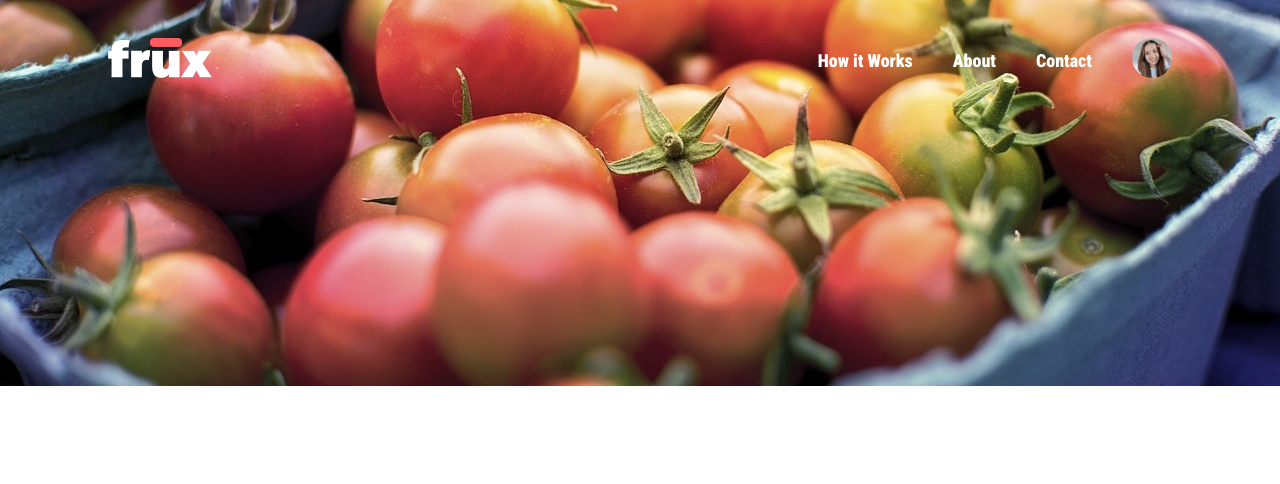
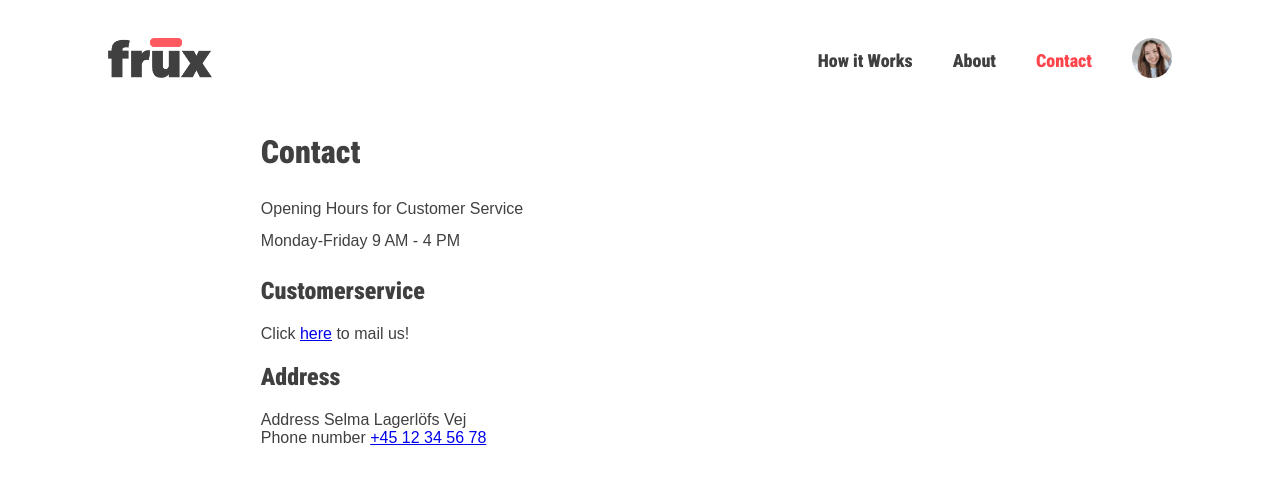
Before and after one commit to Eberpraw/frux, a Flask app: template application/templates/contact.html in a window 1280 px wide. Shown: the top 484 px of the page. Run offline with Flask 3, Linux system fonts and the light colour scheme; the template is opened without the code that fills it, so the values that code supplies are empty.

Commit message:
Contact subpage

```diff
--- a/application/app.py
+++ b/application/app.py
@@ -24,7 +24,11 @@ def index():
 #We create the subpage How it works
 @app.route("/how-it-works")
 def How_it_works():
-    return render_template("How_it_works.html")
+    return render_template("how-it-works.html")
+
+@app.route("/contact")
+def Contact():
+    return render_template("contact.html")
 
 @app.route("/profile/emilie", methods=["GET", "POST"])
 def profile():
--- a/application/static/styles.css
+++ b/application/static/styles.css
@@ -204,3 +204,7 @@ ul {
 .how-it-works-title {
     text-align:center;
 }
+
+.contactMain {
+    margin-left: 20%;
+}
--- a/application/templates/contact.html
+++ b/application/templates/contact.html
@@ -1,7 +1,5 @@
 <!DOCTYPE html>
-
 <html lang="en">
-
     <head>
         <meta charset="utf-8">
         <title>Contact</title>
@@ -9,35 +7,36 @@
         <link rel="stylesheet" href="https://fonts.googleapis.com/css?family=Roboto+Condensed:900&display=swap">
         <meta name="viewport" content="width=device-width, initial-scale=1.0">
     </head>
-
-<style>
-    body {
-        background-image: url("/static/images/background.jpg");
-        background-repeat: no-repeat;
-        background-position: center;
-        background-size: cover;
-    }
-</style>
-
     <body>
         <header class="header">
-        <a href="http://127.0.0.1:5000/"><img src="/static/images/logo.png" alt="logo" class="logo"></a>
+            <a href="http://127.0.0.1:5000/"><img src="/static/images/logo_dark.png" alt="logo" class="logo"></a>
 
-    <nav class="navbar">
+            <nav class="navbarDark">
                 <a href="http://127.0.0.1:5000/how-it-works">How it Works</a>
                 <a href="#">About</a>
-        <a href="http://127.0.0.1:5000/contact">Contact</a>
+                <a href="http://127.0.0.1:5000/contact" class="active">Contact</a>
                 <a href="http://127.0.0.1:5000/profile/emilie"><img src="/static/images/emilie.jpg" Alt="Profile Image" Class="profile-image"></a>
             </nav>
 
-
         </header>
 
+        <main class="contactMain">
+            <h1>Contact</h1>
+            <p style="line-height: 2em;">
+                Opening Hours for Customer Service<br>
+
+                Monday-Friday 9 AM - 4 PM
+            </p>
+            <h2>Customerservice</h2>
+            <p>
+                Click <a href="mailto:info@frux.com">here</a> to mail us!
+            </p>
+            <h2>Address</h2>
+            <p>
+                Address Selma Lagerlöfs Vej<br>
+                Phone number <a href="tel:004540471395">+45 12 34 56 78</a>
+            </p>
+        </main>
+
     </body>
-
-
 </html>
-
-
-
-</html>
--- a/application/templates/grocery-list.html
+++ b/application/templates/grocery-list.html
@@ -9,9 +9,9 @@
     <a href="http://127.0.0.1:5000/"><img src="/static/images/logo_dark.png" alt="logo" class="logo"></a>
 
     <nav class="navbarDark">
-        <a href="#">How it Works</a>
+        <a href="http://127.0.0.1:5000/how-it-works">How it Works</a>
         <a href="#">About</a>
-        <a href="#">Contact</a>
+        <a href="http://127.0.0.1:5000/contact">Contact</a>
         <a href="http://127.0.0.1:5000/profile/emilie"><img src="/static/images/emilie.jpg" alt="Profile Image" class="profile-image"></a>
     </nav>
 </header>
--- a/application/templates/how-it-works.html
+++ b/application/templates/how-it-works.html
@@ -17,9 +17,8 @@
         <nav class="navbarDark">
 
             <a href="http://127.0.0.1:5000/how-it-works" class="active">How it Works</a>
-
             <a href="#">About</a>
-            <a href="#">Contact</a>
+            <a href="http://127.0.0.1:5000/contact">Contact</a>
             <a href="http://127.0.0.1:5000/profile/emilie"><img src="/static/images/emilie.jpg" alt="Profile Image" class="profile-image"></a>
         </nav>
     </header>
--- a/application/templates/index.html
+++ b/application/templates/index.html
@@ -25,7 +25,7 @@
         <nav class="navbar">
             <a href="http://127.0.0.1:5000/how-it-works">How it Works</a>
             <a href="#">About</a>
-            <a href="#">Contact</a>
+            <a href="http://127.0.0.1:5000/contact">Contact</a>
             <a href="http://127.0.0.1:5000/profile/emilie"><img src="/static/images/emilie.jpg" alt="Profile Image" class="profile-image"></a>
         </nav>
 
```
Lines whose indentation alone changed are shown as unchanged.
